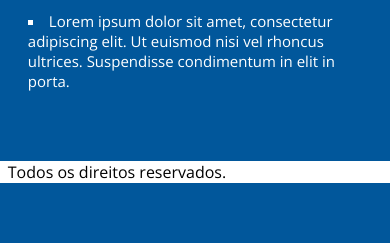
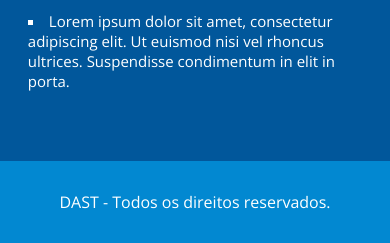
Before and after one commit to diegocb81/projeto_site_dinamico, a PHP site: page / in a window 390 px wide. Shown: the part 3096-3339 px from the top of the page. Before the commit the page ends 3279 px from the top, so only its background shows below. Run offline with PHP 8.4, Linux system fonts and the light colour scheme.

Commit message:
Ajustando footer e responsivo

```diff
--- a/css/style.css
+++ b/css/style.css
@@ -241,6 +241,38 @@ p.nome-autor{
     font-weight: 300;
 }
 
+footer{
+    background: #0288d1;
+    padding: 30px 0;
+}
+
+footer p{
+    color: white;
+    text-align: center;
+    font-weight: 400;
+    font-size: 16px;
+}
+
+@media screen and (max-width: 768px){
+    img{
+        display: block;
+        margin:0 auto;
+        float: none !important;
+    }
+    .w50{
+        width: 100%;
+        padding: 20px;
+    }
+    .w33{
+        width: 100%;
+        padding: 20px;
+    }
+    .box-especialidade{
+        margin: 0;
+        padding: 40px 20px;
+    }
+}
+
 @media screen and (max-width: 700px){
     nav.desktop{
         display: none;
@@ -277,23 +309,3 @@ p.nome-autor{
         display: block;
     }
 }
-
-@media screen and (max-width: 768px){
-    img{
-        display: block;
-        margin:0 auto;
-        float: none !important;
-    }
-    .w50{
-        width: 100%;
-        padding: 20px;
-    }
-    .w33{
-        width: 100%;
-        padding: 20px;
-    }
-    .box-especialidade{
-        margin: 0;
-        padding: 40px 20px;
-    }
-}
--- a/index.php
+++ b/index.php
@@ -122,7 +122,7 @@
 
     <footer>
         <div class="center">
-            <p>Todos os direitos reservados.</p>
+            <p>DAST - Todos os direitos reservados.</p>
         </div><!--center-->
     </footer>
 
```
